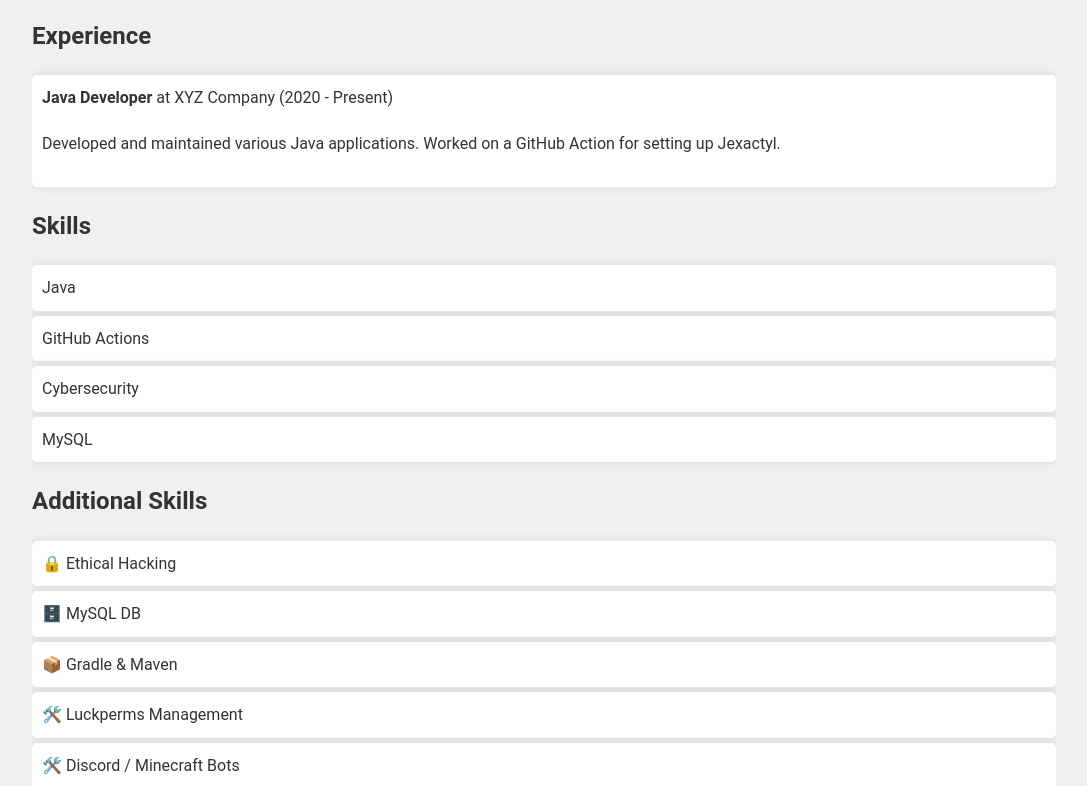
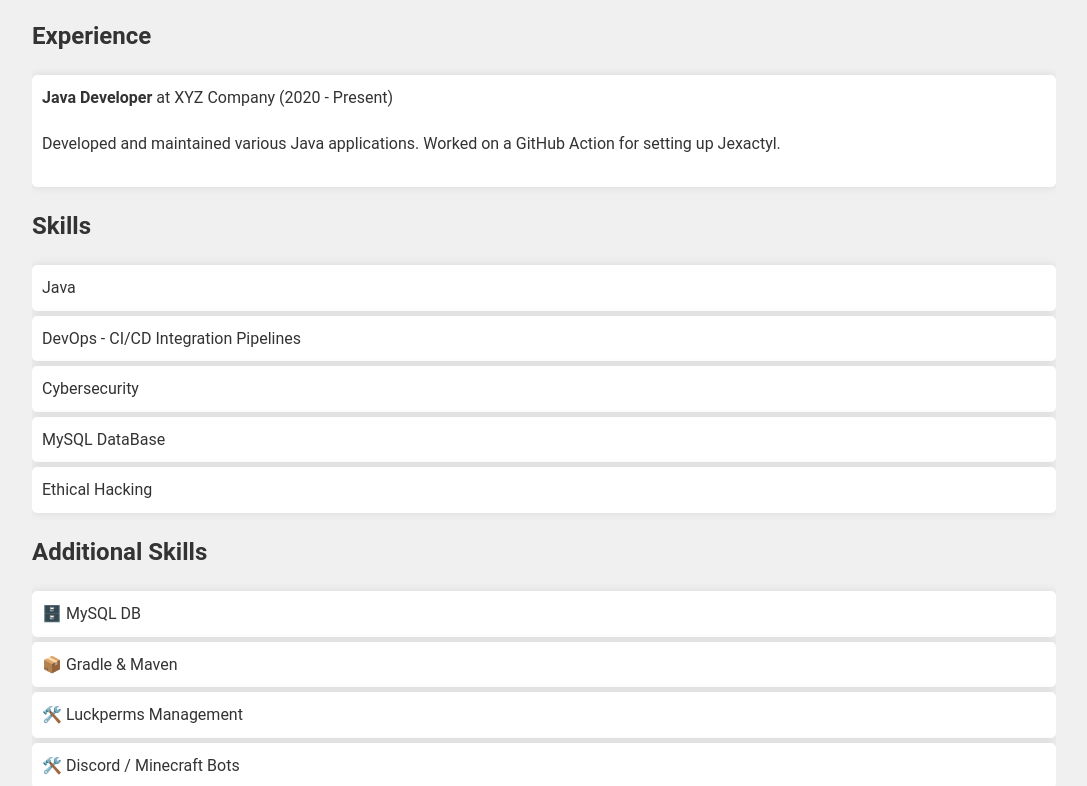
Before and after one commit to LakshmiBhaskarPVL/Resume, a plain HTML site: page index.html in a window 1280 px wide. Shown: the part 454-1240 px from the top of the page, without its empty margins (96-1183 px from the left). Drawn offline with Linux system fonts and the light colour scheme.

Commit message:
Update index.html

```diff
--- a/index.html
+++ b/index.html
@@ -32,16 +32,15 @@
                 <h2>Skills</h2>
                 <ul>
                     <li>Java</li>
-                    <li>GitHub Actions</li>
+                    <li>DevOps - CI/CD Integration Pipelines</li>
                     <li>Cybersecurity</li>
-                    <li>MySQL</li>
-                    <!-- Add more skills as needed -->
+                    <li>MySQL DataBase</li>
+                    <li>Ethical Hacking</li>
                 </ul>
             </section>
             <section>
                 <h2>Additional Skills</h2>
                 <ul>
-                    <li>🔒 Ethical Hacking</li>
                     <li>🗄️ MySQL DB</li>
                     <li>📦 Gradle & Maven</li>
                     <li>🛠️ Luckperms Management</li>
```
